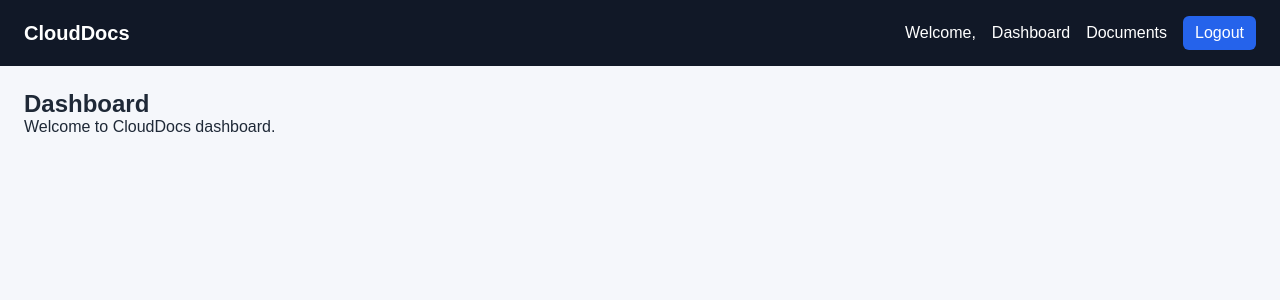
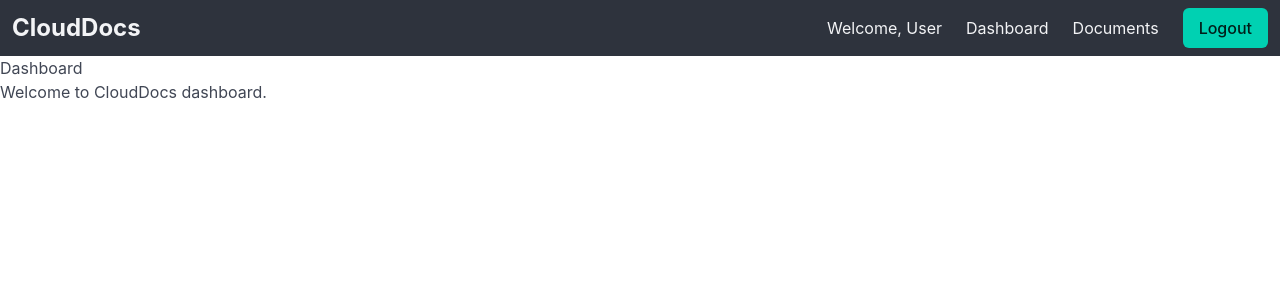
Before and after one commit to KeironClaudel/clouddocs-frontend, a React (Vite) app: page /dashboard in a window 1280 px wide. Shown: the top 300 px of the page. Built offline with nearby package versions, Linux system fonts and the light colour scheme; no server answers; sample sign-in values are in the browser's storage.

Commit message:
feat: preview / download buttons & BulmaCSS added

```diff
--- a/package.json
+++ b/package.json
@@ -11,6 +11,7 @@
   },
   "dependencies": {
     "axios": "^1.14.0",
+    "bulma": "^1.0.4",
     "react": "^19.2.4",
     "react-dom": "^19.2.4",
     "react-router-dom": "^7.13.2"
--- a/src/components/AppLayout.jsx
+++ b/src/components/AppLayout.jsx
@@ -8,7 +8,6 @@ function AppLayout({ children }) {
   return (
     <div>
       <Navbar />
-
       <main>{children}</main>
     </div>
   );
--- a/src/components/Navbar.jsx
+++ b/src/components/Navbar.jsx
@@ -14,23 +14,46 @@ function Navbar() {
   const navigate = useNavigate();
 
   /**
-   * Clears persisted authentication data and redirects the user to the login page.
+   * Clears the persisted authenticated user and redirects to the login page.
    */
   function handleLogout() {
     localStorage.removeItem("user");
     navigate("/login");
   }
 
+  const storedUser = localStorage.getItem("user");
+  const user = storedUser ? JSON.parse(storedUser) : null;
+
   return (
-    <nav>
-      <h1>CloudDocs</h1>
+    <nav
+      className="navbar is-dark"
+      role="navigation"
+      aria-label="main navigation"
+    >
+      <div className="navbar-brand">
+        <div className="navbar-item has-text-weight-bold is-size-4">
+          CloudDocs
+        </div>
+      </div>
 
-      <div>
-        {userData && <span>Welcome, {userData.fullName}</span>}
+      <div className="navbar-menu is-active">
+        <div className="navbar-end">
+          <div className="navbar-item">Welcome, {user?.fullName || "User"}</div>
 
-        <Link to="/dashboard">Dashboard</Link>
-        <Link to="/documents">Documents</Link>
-        <button onClick={handleLogout}>Logout</button>
+          <Link to="/dashboard" className="navbar-item">
+            Dashboard
+          </Link>
+
+          <Link to="/documents" className="navbar-item">
+            Documents
+          </Link>
+
+          <div className="navbar-item">
+            <button className="button is-primary" onClick={handleLogout}>
+              Logout
+            </button>
+          </div>
+        </div>
       </div>
     </nav>
   );
--- a/src/index.css
+++ b/src/index.css
@@ -1,58 +1,9 @@
-* {
-  box-sizing: border-box;
-  margin: 0;
-  padding: 0;
+html,
+body,
+#root {
+  min-height: 100vh;
 }
 
 body {
-  font-family: Arial, sans-serif;
-  background-color: #f5f7fb;
-  color: #1f2937;
+  margin: 0;
 }
-
-a {
-  text-decoration: none;
-  color: inherit;
-}
-
-button,
-input {
-  font: inherit;
-}
-
-nav {
-  display: flex;
-  justify-content: space-between;
-  align-items: center;
-  padding: 16px 24px;
-  background-color: #111827;
-  color: white;
-}
-
-nav h1 {
-  font-size: 1.25rem;
-}
-
-nav div {
-  display: flex;
-  gap: 16px;
-  align-items: center;
-}
-
-nav a {
-  color: white;
-  font-weight: 500;
-}
-
-nav button {
-  padding: 8px 12px;
-  border: none;
-  background-color: #2563eb;
-  color: white;
-  border-radius: 6px;
-  cursor: pointer;
-}
-
-main {
-  padding: 24px;
-}
--- a/src/main.jsx
+++ b/src/main.jsx
@@ -1,6 +1,7 @@
 import { StrictMode } from "react";
 import { createRoot } from "react-dom/client";
 import "./index.css";
+import "bulma/css/bulma.min.css";
 import App from "./App.jsx";
 
 createRoot(document.getElementById("root")).render(
--- a/src/pages/DocumentsPage.jsx
+++ b/src/pages/DocumentsPage.jsx
@@ -1,9 +1,185 @@
+import { useEffect, useState } from "react";
+import axios from "axios";
+import {
+  getDocuments,
+  previewDocument,
+  downloadDocument,
+} from "../services/documentService";
+
 function DocumentsPage() {
+  /**
+   * Stores the document list returned by the API.
+   */
+  const [documents, setDocuments] = useState([]);
+
+  /**
+   * Indicates whether the document request is currently in progress.
+   */
+  const [loading, setLoading] = useState(true);
+
+  /**
+   * Stores an error message to display when document loading fails.
+   */
+  const [error, setError] = useState("");
+
+  /**
+   * Opens a PDF preview in a new browser tab.
+   */
+  async function handlePreview(documentId) {
+    try {
+      const blob = await previewDocument(documentId);
+
+      const url = window.URL.createObjectURL(blob);
+
+      window.open(url, "_blank");
+    } catch (error) {
+      console.error("Preview failed:", error);
+    }
+  }
+
+  /**
+   * Forces the browser to download the file.
+   */
+  async function handleDownload(documentId, fileName) {
+    try {
+      const blob = await downloadDocument(documentId);
+
+      const url = window.URL.createObjectURL(blob);
+
+      const link = document.createElement("a");
+      link.href = url;
+      link.download = fileName;
+
+      document.body.appendChild(link);
+      link.click();
+
+      link.remove();
+      window.URL.revokeObjectURL(url);
+    } catch (error) {
+      console.error("Download failed:", error);
+    }
+  }
+
+  /**
+   * Loads the document list when the page is rendered for the first time.
+   */
+  useEffect(() => {
+    async function loadDocuments() {
+      try {
+        const data = await getDocuments();
+
+        /**
+         * Adjust this assignment if the API wraps the list
+         * inside a property such as "items" or "documents".
+         */
+        const normalizedDocuments = Array.isArray(data)
+          ? data
+          : data.documents || data.items || [];
+
+        setDocuments(normalizedDocuments);
+      } catch (err) {
+        if (axios.isAxiosError(err)) {
+          setError(err.response?.data?.message || "Failed to load documents.");
+        } else {
+          setError(err.message || "An unexpected error occurred.");
+        }
+      } finally {
+        setLoading(false);
+      }
+    }
+
+    loadDocuments();
+  }, []);
+
   return (
-    <div>
-      <h2>Documents</h2>
-      <p>This page will show the user's documents.</p>
-    </div>
+    <section className="section">
+      <div className="container">
+        <div className="mb-5">
+          <h1 className="title is-2">Documents</h1>
+          <p className="subtitle is-6">
+            View available documents and access file actions.
+          </p>
+        </div>
+
+        {loading && (
+          <article className="message is-info">
+            <div className="message-body">Loading documents...</div>
+          </article>
+        )}
+
+        {!loading && error && (
+          <article className="message is-danger">
+            <div className="message-body">{error}</div>
+          </article>
+        )}
+
+        {!loading && !error && (
+          <div className="box">
+            {documents.length === 0 ? (
+              <p>No documents found.</p>
+            ) : (
+              <div className="table-container">
+                <table className="table is-fullwidth is-hoverable is-striped">
+                  <thead>
+                    <tr>
+                      <th>Name</th>
+                      <th>Category</th>
+                      <th>Uploaded By</th>
+                      <th>Department</th>
+                      <th>Created At</th>
+                      <th>Version</th>
+                      <th>Actions</th>
+                    </tr>
+                  </thead>
+                  <tbody>
+                    {documents.map((document) => (
+                      <tr key={document.id}>
+                        <td>{document.originalFileName}</td>
+                        <td>{document.categoryName}</td>
+                        <td>{document.uploadedByUserName}</td>
+                        <td>{document.department || "N/A"}</td>
+                        <td>
+                          {new Date(document.createdAt).toLocaleDateString()}
+                        </td>
+                        <td>
+                          <div className="select is-small">
+                            <select defaultValue="">
+                              <option value="">Current</option>
+                            </select>
+                          </div>
+                        </td>
+                        <td>
+                          <div className="buttons are-small">
+                            <button
+                              className="button is-info is-light"
+                              onClick={() => handlePreview(document.id)}
+                            >
+                              Preview
+                            </button>
+
+                            <button
+                              className="button is-primary is-light"
+                              onClick={() =>
+                                handleDownload(
+                                  document.id,
+                                  document.originalFileName,
+                                )
+                              }
+                            >
+                              Download
+                            </button>
+                          </div>
+                        </td>
+                      </tr>
+                    ))}
+                  </tbody>
+                </table>
+              </div>
+            )}
+          </div>
+        )}
+      </div>
+    </section>
   );
 }
 
--- /dev/null
+++ b/src/services/documentService.js
@@ -0,0 +1,72 @@
+import axios from "axios";
+
+const API_BASE_URL = import.meta.env.VITE_API_BASE_URL;
+
+/**
+ * Retrieves the authenticated user's access token from localStorage.
+ * Returns null if no authenticated user is found.
+ */
+function getAccessToken() {
+  const storedUser = localStorage.getItem("user");
+  const user = storedUser ? JSON.parse(storedUser) : null;
+
+  return user?.accessToken || null;
+}
+
+/**
+ * Requests a document preview (PDF) as a blob.
+ */
+export async function previewDocument(documentId) {
+  const token = getAccessToken();
+
+  const response = await axios.get(
+    `${API_BASE_URL}/documents/${documentId}/preview`,
+    {
+      responseType: "blob",
+      headers: {
+        Authorization: `Bearer ${token}`,
+      },
+    },
+  );
+
+  return response.data;
+}
+
+/**
+ * Requests a document download as a blob.
+ */
+export async function downloadDocument(documentId) {
+  const token = getAccessToken();
+
+  const response = await axios.get(
+    `${API_BASE_URL}/documents/${documentId}/download`,
+    {
+      responseType: "blob",
+      headers: {
+        Authorization: `Bearer ${token}`,
+      },
+    },
+  );
+
+  return response.data;
+}
+
+/**
+ * Requests the document list from the backend API using the stored access token.
+ * Returns the response payload from the API.
+ */
+export async function getDocuments() {
+  const accessToken = getAccessToken();
+
+  if (!accessToken) {
+    throw new Error("Authentication token not found.");
+  }
+
+  const response = await axios.get(`${API_BASE_URL}/documents`, {
+    headers: {
+      Authorization: `Bearer ${accessToken}`,
+    },
+  });
+
+  return response.data;
+}
```
Also changed, not shown: 1 other file (tests, documents, lock files or other folders).
